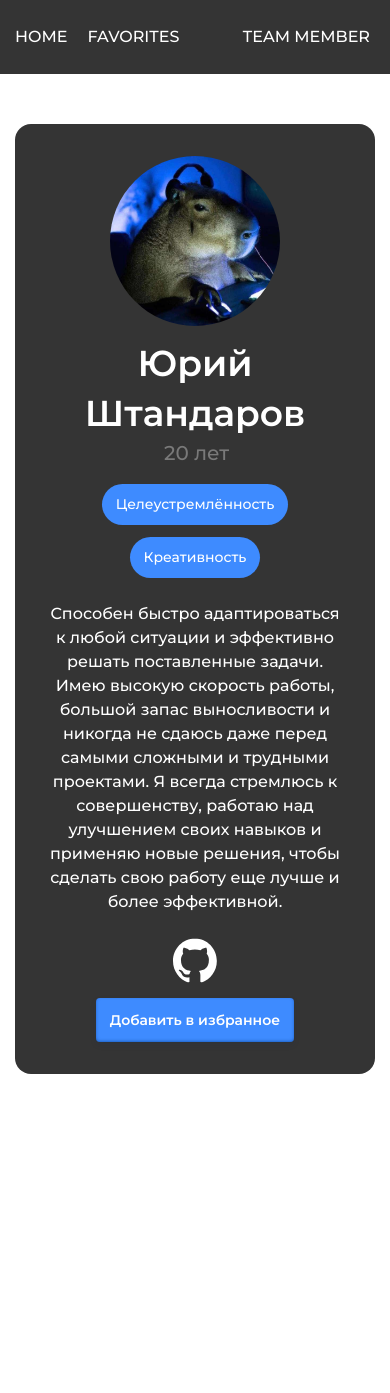
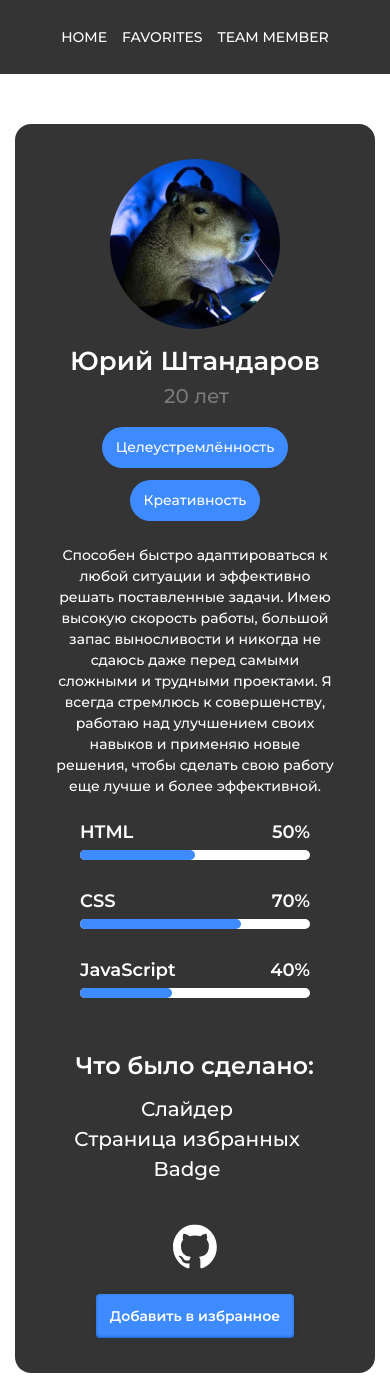
Before and after one commit to y0na24/Frontend-geeks, a React (Create React App) app: page /teamMember/1 in a window 390 px wide. Before the commit the page ends 1074 px from the top, so only its background shows below. Built offline with nearby package versions, Linux system fonts and the light colour scheme.

Commit message:
one color

```diff
--- a/src/app/components/cards/card.jsx
+++ b/src/app/components/cards/card.jsx
@@ -10,7 +10,7 @@ const Card = ({ name, image, qual, id, style }) => {
 		<div id='card' style={style}>
 			<div className='personal'>
 				<div className='avatar'>
-					<img src={image} alt='user avatar' />
+					<img className='avatar-image' src={image} alt='user avatar' />
 				</div>
 
 				<div className='info'>
--- a/src/app/components/cards/index.css
+++ b/src/app/components/cards/index.css
@@ -1,34 +1,40 @@
 #card {
-	font-family: 'Segoe UI';
 	border-radius: 5px;
 	overflow: hidden;
+	background-color: var(--secondary-color);
 	width: 100%;
-	padding: 15px 25px;
+	padding: 35px;
 	box-shadow: 0 2px 2px 0 rgba(0, 0, 0, 0.14),
 		0 3px 1px -2px rgba(0, 0, 0, 0.12), 0 1px 5px 0 rgba(0, 0, 0, 0.2);
 }
 
 #card .nameHolder h1 {
 	font-size: 30px;
-	margin-left: 20px;
 }
 
 #card .nameHolder h2 {
-	margin-left: 20px;
-
-	font-size: 15px;
-	color: grey;
+	color: var(--grey-color);
+	font-weight: 500;
+	font-size: 24px;
+	margin-bottom: 10px;
 }
 
 #card .personal {
 	display: flex;
 	justify-content: center;
+	gap: 10px;
+	margin-bottom: 40px;
 }
 
 #card .avatar {
 	display: flex;
 	padding: 10px;
 }
+
+.avatar-image{
+	object-fit: cover;
+}
+
 #card .avatar img {
 	border-radius: 40px;
 	width: 200px;
@@ -61,11 +67,13 @@
 }
 
 #card .randomizeButton {
+	margin: 0 auto;
 	display: block;
-	background-color: #64bc7f;
+	background-color: var(--accent-color-2);
 	text-decoration: none;
 	text-align: center;
-	margin: 0px -25px -15px -25px;
+	border-radius: 4px;
+	max-width: 400px;
 	line-height: 60px;
 	color: #fff;
 	font-weight: bold;
@@ -73,10 +81,11 @@
 	-webkit-user-select: none;
 	-moz-user-select: none;
 	-ms-user-select: none;
+	transition: all 0.3s;
 }
 
 #card .randomizeButton:hover {
-	background-color: #57aa70;
+	background-color: #0a6bff;
 }
 
 .cardsList-item {
--- a/src/app/components/navBar/navBar.css
+++ b/src/app/components/navBar/navBar.css
@@ -22,8 +22,8 @@
 	display: inline-block;
 }
 
-.nav_links li:first-child{
-	margin-left: 15px;
+.nav_links li:first-child {
+	margin-left: 10px;
 }
 
 .nav_links li:last-child {
@@ -35,3 +35,23 @@
 .nav_links {
 	display: flex;
 }
+
+@media (max-width: 500px) {
+	.link {
+		font-size: 14px;
+	}
+	.link:last-child {
+		margin: 0;
+	}
+	.nav_links {
+		justify-content: center;
+		gap: 15px;
+	}
+	.nav_links li:last-child {
+		margin-left: 0;
+		margin-right: 0;
+	}
+	.nav_links li:first-child {
+		margin: 0;
+	}
+}
--- a/src/app/components/pages/favoritesPage/favoritesPage.jsx
+++ b/src/app/components/pages/favoritesPage/favoritesPage.jsx
@@ -7,14 +7,14 @@ import './index.css'
 const FavoritesPage = () => {
 	const favorites = useSelector(favoritesListSelector())
 	return (
-	    <div className='container'>
-            {
-				favorites.length > 0
-                    ? <Cards cards={favorites}/>
-					: <h1 className='noFavoritesTxt'>У выс нет избранных</h1>
-			}
-		</div>)
+		<div className='container'>
+			{favorites.length > 0 ? (
+				<Cards cards={favorites} />
+			) : (
+				<h1 className='noFavoritesTxt'>У вас нет избранных</h1>
+			)}
+		</div>
+	)
 }
 
-
 export default FavoritesPage
--- a/src/app/components/pages/teamMemberPage/index.css
+++ b/src/app/components/pages/teamMemberPage/index.css
@@ -2,15 +2,16 @@
 	display: flex;
 	justify-content: center;
 	margin: 0 auto;
-	max-width: 739px;
+	max-width: 1000px;
 	padding: 0 15px;
 	color: var(--text-color-2);
 }
 
 .card {
 	background-color: var(--secondary-color);
-	padding: 32px;
+	padding: 35px 50px;
 	border-radius: 16px;
+	margin-bottom: 20px;
 }
 
 .card-top {
@@ -39,8 +40,13 @@
 
 .card-name {
 	font-weight: 600;
-	font-size: 48px;
-	line-height: 50px;
+	font-size: 45px;
+}
+
+.card-name-block {
+	display: flex;
+	align-items: center;
+	gap: 20px;
 }
 
 .card-age {
@@ -76,13 +82,36 @@
 	margin-bottom: 24px;
 }
 
+.card-progress {
+	display: flex;
+	flex-direction: column;
+	gap: 30px;
+}
+
+.card-thingsDone-list {
+	list-style: inside;
+	font-size: 20px;
+	font-weight: 500;
+	margin-bottom: 40px;
+}
+
+.card-thingsDone-title {
+	font-weight: 600;
+	font-size: 30px;
+	margin-bottom: 10px;
+}
+
+.card-task span {
+	position: relative;
+	left: -8px;
+}
+
 .card-footer {
 	display: flex;
-	align-items: center;
 	justify-content: space-between;
 }
 
-@media (max-width: 735px) {
+@media (max-width: 750px) {
 	.card-top {
 		flex-direction: column;
 		justify-content: center;
@@ -111,18 +140,44 @@
 		font-size: 16px;
 		text-align: center;
 	}
+
+	.card-progress {
+		justify-content: center;
+		align-items: center;
+	}
+
+	.card-thingsDone-title {
+		font-size: 24px;
+		text-align: center;
+	}
+
+	.card-thingsDone-list {
+		list-style: none;
+		text-align: center;
+	}
 }
 
 @media (max-width: 500px) {
+	.card {
+		padding: 35px 40px;
+	}
 	.card-qualities {
 		flex-direction: column;
 		justify-content: center;
+	}
+	.card-name {
+		font-size: 26px;
+		line-height: 40px;
 	}
 }
 
 @media (max-width: 400px) {
 	.card-footer {
 		flex-direction: column;
-		gap: 15px;
+		align-items: center;
+		gap: 25px;
+	}
+	.card-description {
+		font-size: 14px;
 	}
 }
--- a/src/app/components/pages/teamMemberPage/teamMemberPage.jsx
+++ b/src/app/components/pages/teamMemberPage/teamMemberPage.jsx
@@ -13,6 +13,7 @@ import { github } from '../../../assets'
 import './index.css'
 import { useParams } from 'react-router-dom'
 import Badges from '../../ui/badge/badges'
+import ProgressBar from '../../progressBar/progressBar'
 
 const TeamMemberPage = () => {
 	const dispatch = useDispatch()
@@ -55,16 +56,32 @@ const TeamMemberPage = () => {
 					<div className='card-info'>
 						<span className='card-name'>{memberById.name}</span>
 						<span className='card-age'>{memberById.age} лет</span>
-						<Badges arr={memberById.qualities}/>
+						<Badges arr={memberById.qualities} />
 					</div>
 				</div>
 				<div className='card-bottom'>
 					<p className='card-description'>{memberById.description}</p>
+
+					<div className='card-progress'>
+						{memberById.skills.map(skill => (
+							<ProgressBar name={skill.name} percent={skill.percent} />
+						))}
+					</div>
+					<div className='card-thingsDone'>
+						<h3 className='card-thingsDone-title'>Что было сделано:</h3>
+						<ul className='card-thingsDone-list'>
+							{memberById.tasksDone.map(task => (
+								<li className='card-task'>
+									<span>{task}</span>
+								</li>
+							))}
+						</ul>
+					</div>
+				</div>
 				<div className='card-footer'>
 					<a href={memberById.github}>
 						<img src={github} alt='Гитхаб' />
 					</a>
-
 					<FavoriteButton
 						onAdd={addToFavorites}
 						onDelete={deleteFromFavorites}
@@ -74,7 +91,6 @@ const TeamMemberPage = () => {
 				</div>
 			</div>
 		</div>
-		</div>
 	)
 }
 
--- /dev/null
+++ b/src/app/components/progressBar/index.css
@@ -0,0 +1,103 @@
+.progress-text {
+	display: flex;
+	display: -webkit-box;
+	display: -ms-flexbox;
+	-webkit-box-pack: justify;
+	-ms-flex-pack: justify;
+	gap: 20px;
+	justify-content: space-between;
+}
+
+.progress-text p {
+	font-weight: 600;
+	font-size: 20px;
+	line-height: 22px;
+	opacity: 1;
+	color: var(--text-color-2);
+	-webkit-animation: showText 0.5s 1s linear forwards;
+	animation: showText 0.5s 1s linear forwards;
+}
+
+.progress-bar {
+	/* margin: 30px; */
+	margin-left: 0;
+	display: flex;
+	display: -webkit-box;
+	display: -ms-flexbox;
+	-ms-flex-wrap: wrap;
+	flex-wrap: wrap;
+	-webkit-box-pack: justify;
+	-ms-flex-pack: justify;
+	justify-content: space-between;
+	gap: 20px;
+}
+
+.progress-bar:last-child {
+	margin-bottom: 50px;
+}
+
+.progress-line {
+	z-index: 0;
+	position: relative;
+	margin-top: 7px;
+	height: 10px;
+	width: 300px;
+	border-radius: 50px;
+	background-color: var(--background-color);
+}
+
+.progress-color {
+	background-color: var(--accent-color-2);
+	z-index: 1;
+	position: absolute;
+	-webkit-transform: scaleX(0);
+	transform: scaleX(0);
+	-webkit-transform-origin: left;
+	transform-origin: left;
+	-webkit-animation: animate 1s cubic-bezier(1, 0, 0.5, 1) forwards;
+	animation: animate 1s cubic-bezier(1, 0, 0.5, 1) forwards;
+	height: 100%;
+	border-radius: 50px;
+	transition: 1s all;
+}
+
+.progress-color.animate {
+	-webkit-animation: animate 1.5s 0.5s cubic-bezier(1, 0, 0.5, 1) forwards;
+	animation: animate 1.5s 0.5s cubic-bezier(1, 0, 0.5, 1) forwards;
+}
+
+@-webkit-keyframes swowText {
+	100% {
+		opacity: 1;
+	}
+}
+
+@keyframes swowText {
+	100% {
+		opacity: 1;
+	}
+}
+
+@-webkit-keyframes animate {
+	100% {
+		-webkit-transform: scaleX(1);
+		transform: scaleX(1);
+	}
+}
+
+@keyframes animate {
+	100% {
+		-webkit-transform: scaleX(1);
+		transform: scaleX(1);
+	}
+}
+
+@media (max-width: 750px) {
+	.progress-line {
+		width: 230px;
+	}
+
+	.progress-text p {
+		font-size: 18px;
+	}
+}
--- /dev/null
+++ b/src/app/components/progressBar/progressBar.jsx
@@ -0,0 +1,24 @@
+import './index.css'
+
+const ProgressBar = ({ name, percent }) => {
+	return (
+		<>
+			<div className='progress-bar'>
+				<div className='progress-item'>
+					<div className='progress-text'>
+						<p>{name}</p>
+						<p>{percent}%</p>
+					</div>
+					<div className='progress-line' data-percent={percent}>
+						<span
+							className='progress-color'
+							style={{ width: `${percent}%` }}
+						></span>
+					</div>
+				</div>
+			</div>
+		</>
+	)
+}
+
+export default ProgressBar
--- a/src/app/components/ui/favoriteButton/index.css
+++ b/src/app/components/ui/favoriteButton/index.css
@@ -6,7 +6,6 @@
 		rgba(0, 44, 97, 0.1) 0 3px 6px 0;
 	box-sizing: border-box;
 	color: #fff;
-	display: inherit;
 	font-size: 18px;
 	font-weight: 700;
 	line-height: 24px;
--- a/src/app/constants/team.js
+++ b/src/app/constants/team.js
@@ -10,7 +10,12 @@ const team = [
 		photo: yura,
 		qualities: ['Целеустремлённость', 'Креативность'],
 		github: 'https://github.com/yucheg2',
-		tasksDone: "Сделал слайдер и страницу 'Избранное'",
+		tasksDone: ['Слайдер', 'Cтраница избранных', 'Badge'],
+		skills: [
+			{ name: 'HTML', percent: 50 },
+			{ name: 'CSS', percent: 70 },
+			{ name: 'JavaScript', percent: 40 },
+		],
 	},
 	{
 		id: 2,
@@ -21,8 +26,17 @@ const team = [
 		photo: matvey,
 		qualities: ['Дисциплинированность', 'Коммуникабельность'],
 		github: 'https://github.com/y0na24',
-		tasksDone:
-			'Сделал работу с Redux Toolkit, страницу участника и breadCrumbs',
+		tasksDone: [
+			'Redux Toolkit & LocalStorage',
+			'Страница участнка',
+			'BreadCrumbs',
+			'Дизайн проекта',
+		],
+		skills: [
+			{ name: 'HTML', percent: 50 },
+			{ name: 'CSS', percent: 70 },
+			{ name: 'JavaScript', percent: 40 },
+		],
 	},
 	{
 		id: 3,
@@ -33,7 +47,12 @@ const team = [
 			'Люблю учиться новому, ставить недостижимые цели и медленно, но упорно, шаг за шагом, достигать их',
 		qualities: ['Усидчивость', 'Обучаемость', 'Целеустремленность'],
 		github: 'https://github.com/asyakz',
-		tasksDone: 'Название и описание команды, роутинг приложения',
+		tasksDone: ['Роутинг', 'Название и описание команды', 'ProgressBar'],
+		skills: [
+			{ name: 'HTML', percent: 50 },
+			{ name: 'CSS', percent: 70 },
+			{ name: 'JavaScript', percent: 40 },
+		],
 	},
 	{
 		id: 4,
@@ -44,7 +63,12 @@ const team = [
 			'Целиком и полностью полагаюсь на жизненное кредо, которое гласит: Поставил цель - добился',
 		qualities: ['Веселый', 'Дерзкий', 'Уверенный'],
 		github: 'https://github.com/Anti6ot',
-		tasksDone: 'Навигационное меню, карточка участника и интро',
+		tasksDone: ['Навигационное меню', 'Карточка участника', 'Интро'],
+		skills: [
+			{ name: 'HTML', percent: 50 },
+			{ name: 'CSS', percent: 70 },
+			{ name: 'JavaScript', percent: 40 },
+		],
 	},
 ]
 
```
Lines whose indentation alone changed are shown as unchanged.
